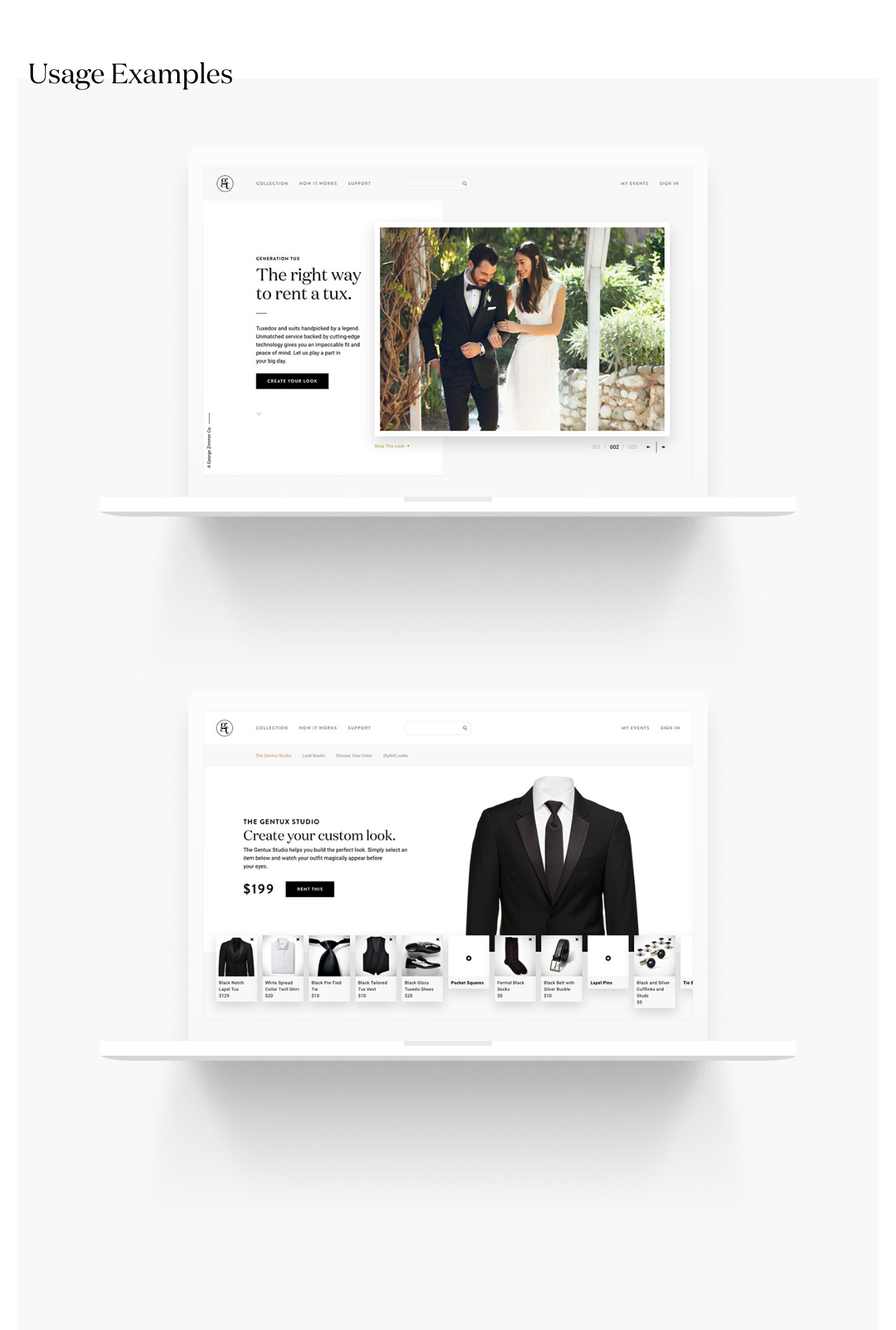
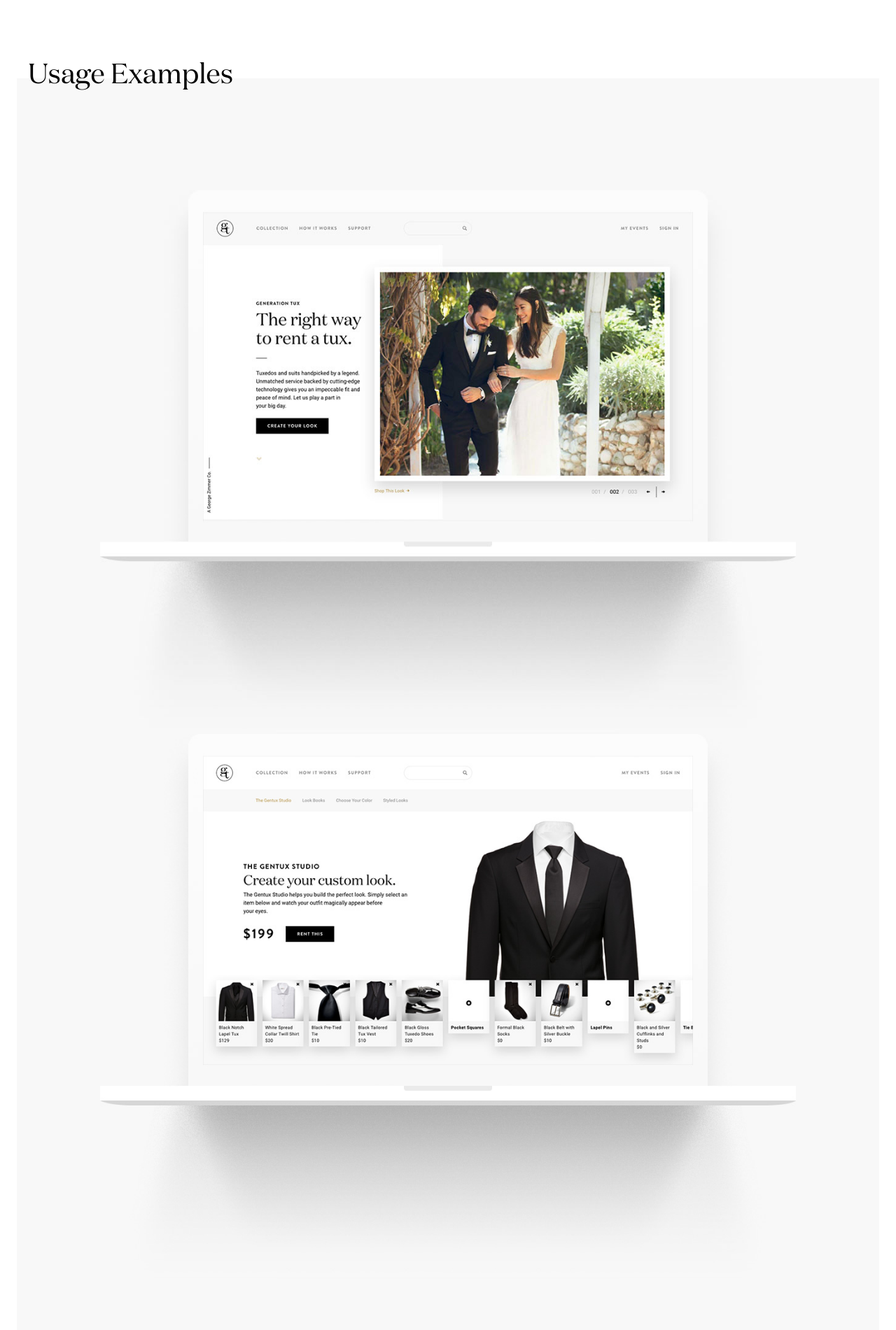
Before and after one commit to generationtux/styleguide, a Jekyll site: the page built from brand-guidelines.html, in a window 1280 px wide. Shown: the part 3132-5033 px from the top of the page at 70% size. Built offline with Jekyll 4.4.1, drawn with Linux system fonts in a browser that asks for light colours.

Commit message:
guide adjustment

```diff
--- a/_brand-guides/06-usage-examples.html
+++ b/_brand-guides/06-usage-examples.html
@@ -3,13 +3,13 @@
 ---
 
 
-<div class="row pusher-xs-vertical-xl">
+<div class="row pusher-xs-vertical-xl buffer-xs-top-xl">
   <div class="col-sm-12">
     <img class="img-responsive" src="{{ baseurl }}/images/brand-assets/usage-examples/homepage.jpg">
     <img class="img-responsive" src="{{ baseurl }}/images/brand-assets/usage-examples/visualizer.jpg">
     <img class="img-responsive" src="{{ baseurl }}/images/brand-assets/usage-examples/business-cards.jpg">
     <img class="img-responsive" src="{{ baseurl }}/images/brand-assets/usage-examples/box.jpg">
 
-    <h5 class="pusher-xs-btm-xl">More Coming Soon</h5>
+    <h5 class="pusher-xs-top-xl pusher-xs-btm-xxl">More Coming Soon</h5>
   </div>
 </div><!-- /row -->
```
Also changed, not shown: images/brand-assets/usage-examples/box.jpg, images/brand-assets/usage-examples/business-cards.jpg.
